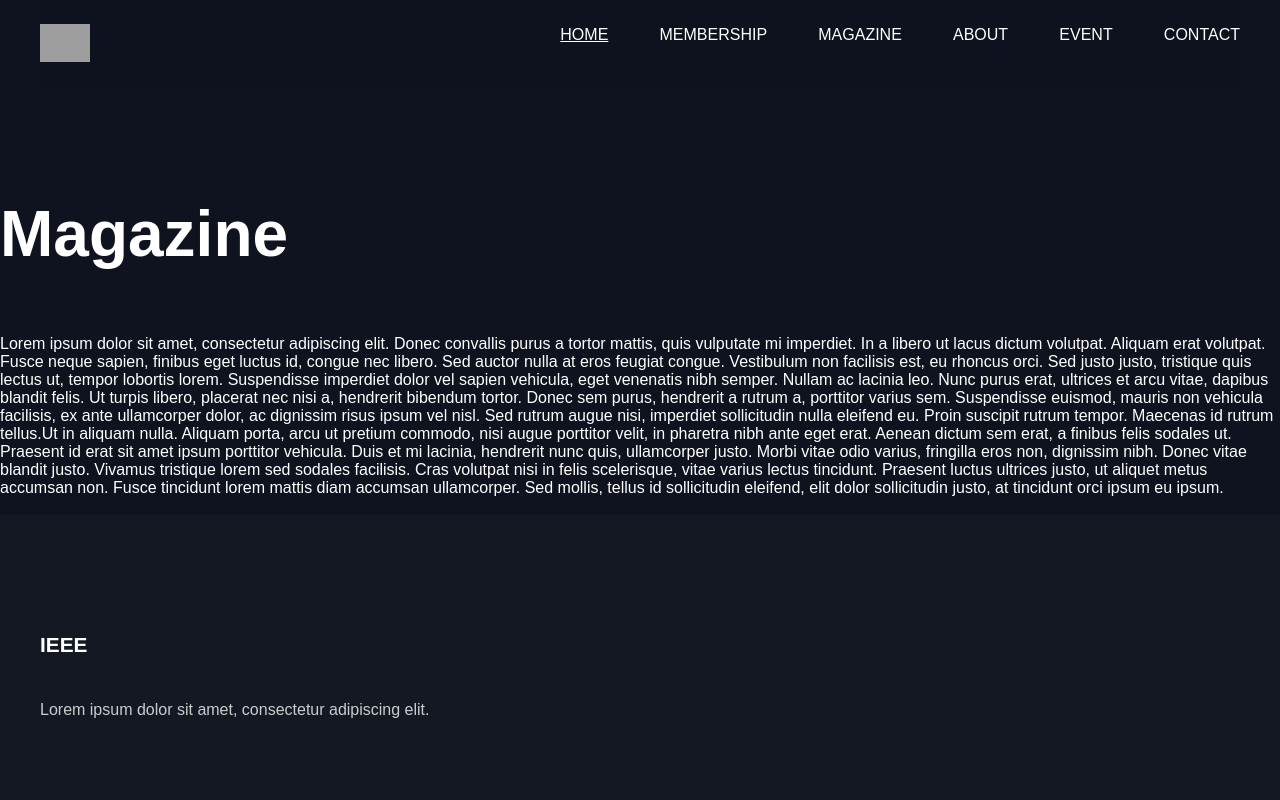
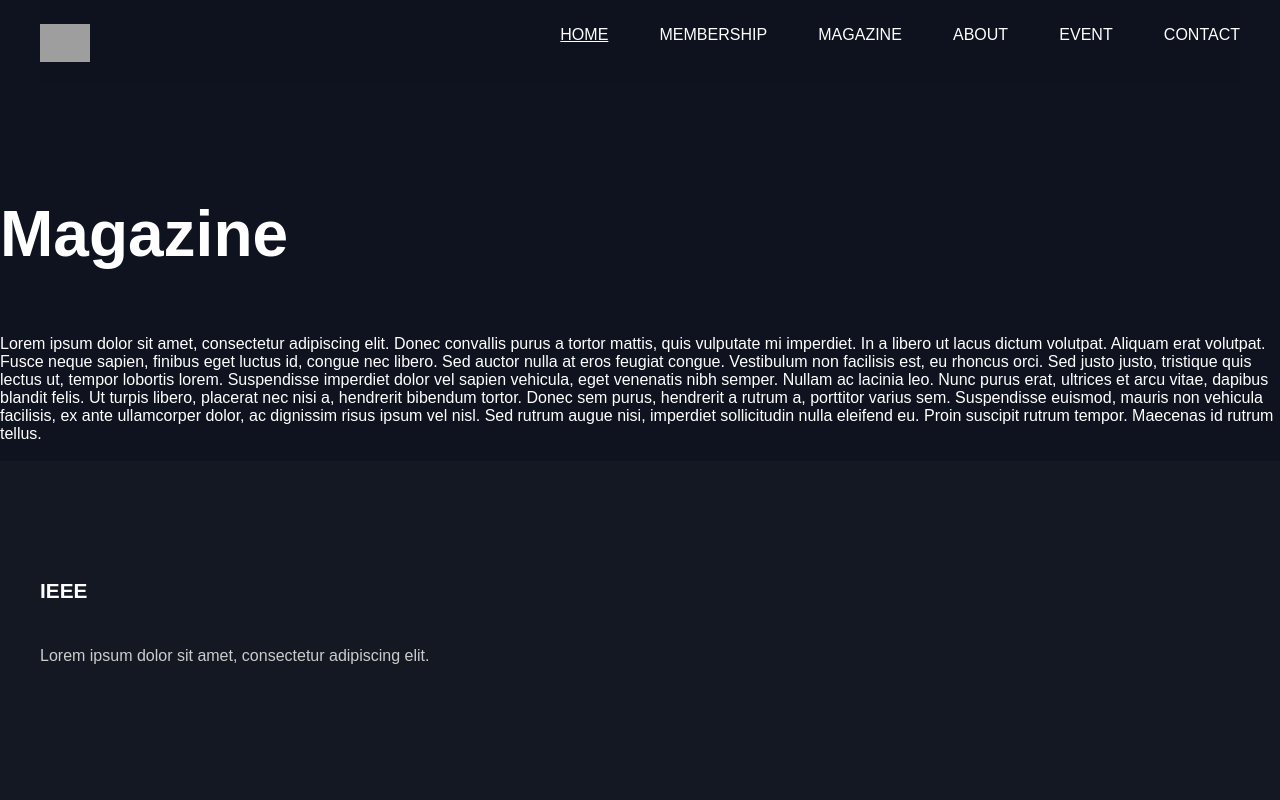
Before and after one commit to bLank-10/react-website, a React (Create React App) app: page /#/magazine in a window 1280 px wide. Shown: the top 800 px of the page. Built offline with nearby package versions, Linux system fonts and the light colour scheme; grey boxes are pictures that could not be loaded.

Commit message:
new-patch

```diff
--- a/src/pages/about/about.js
+++ b/src/pages/about/about.js
@@ -22,19 +22,6 @@ const About = () => {
           nisl. Sed rutrum augue nisi, imperdiet sollicitudin nulla eleifend eu.
           Proin suscipit rutrum tempor. Maecenas id rutrum tellus.
         </AboutP>
-        <AboutP>
-          Ut in aliquam nulla. Aliquam porta, arcu ut pretium commodo, nisi
-          augue porttitor velit, in pharetra nibh ante eget erat. Aenean dictum
-          sem erat, a finibus felis sodales ut. Praesent id erat sit amet ipsum
-          porttitor vehicula. Duis et mi lacinia, hendrerit nunc quis,
-          ullamcorper justo. Morbi vitae odio varius, fringilla eros non,
-          dignissim nibh. Donec vitae blandit justo. Vivamus tristique lorem sed
-          sodales facilisis. Cras volutpat nisi in felis scelerisque, vitae
-          varius lectus tincidunt. Praesent luctus ultrices justo, ut aliquet
-          metus accumsan non. Fusce tincidunt lorem mattis diam accumsan
-          ullamcorper. Sed mollis, tellus id sollicitudin eleifend, elit dolor
-          sollicitudin justo, at tincidunt orci ipsum eu ipsum.
-        </AboutP>
       </article>
     </AboutSection>
   );
--- a/src/pages/event/event.js
+++ b/src/pages/event/event.js
@@ -21,19 +21,6 @@ const Event = () => {
           nisl. Sed rutrum augue nisi, imperdiet sollicitudin nulla eleifend eu.
           Proin suscipit rutrum tempor. Maecenas id rutrum tellus.
         </eventP>
-        <eventP>
-          Ut in aliquam nulla. Aliquam porta, arcu ut pretium commodo, nisi
-          augue porttitor velit, in pharetra nibh ante eget erat. Aenean dictum
-          sem erat, a finibus felis sodales ut. Praesent id erat sit amet ipsum
-          porttitor vehicula. Duis et mi lacinia, hendrerit nunc quis,
-          ullamcorper justo. Morbi vitae odio varius, fringilla eros non,
-          dignissim nibh. Donec vitae blandit justo. Vivamus tristique lorem sed
-          sodales facilisis. Cras volutpat nisi in felis scelerisque, vitae
-          varius lectus tincidunt. Praesent luctus ultrices justo, ut aliquet
-          metus accumsan non. Fusce tincidunt lorem mattis diam accumsan
-          ullamcorper. Sed mollis, tellus id sollicitudin eleifend, elit dolor
-          sollicitudin justo, at tincidunt orci ipsum eu ipsum.
-        </eventP>
       </article>
     </eventSection>
   );
--- a/src/pages/magazine/magazine.js
+++ b/src/pages/magazine/magazine.js
@@ -21,19 +21,6 @@ const Magazine = () => {
           nisl. Sed rutrum augue nisi, imperdiet sollicitudin nulla eleifend eu.
           Proin suscipit rutrum tempor. Maecenas id rutrum tellus.
         </magazineP>
-        <magazineP>
-          Ut in aliquam nulla. Aliquam porta, arcu ut pretium commodo, nisi
-          augue porttitor velit, in pharetra nibh ante eget erat. Aenean dictum
-          sem erat, a finibus felis sodales ut. Praesent id erat sit amet ipsum
-          porttitor vehicula. Duis et mi lacinia, hendrerit nunc quis,
-          ullamcorper justo. Morbi vitae odio varius, fringilla eros non,
-          dignissim nibh. Donec vitae blandit justo. Vivamus tristique lorem sed
-          sodales facilisis. Cras volutpat nisi in felis scelerisque, vitae
-          varius lectus tincidunt. Praesent luctus ultrices justo, ut aliquet
-          metus accumsan non. Fusce tincidunt lorem mattis diam accumsan
-          ullamcorper. Sed mollis, tellus id sollicitudin eleifend, elit dolor
-          sollicitudin justo, at tincidunt orci ipsum eu ipsum.
-        </magazineP>
       </article>
     </magazineSection>
   );
--- a/src/pages/membership/membership.js
+++ b/src/pages/membership/membership.js
@@ -21,19 +21,6 @@ const Membership = () => {
           nisl. Sed rutrum augue nisi, imperdiet sollicitudin nulla eleifend eu.
           Proin suscipit rutrum tempor. Maecenas id rutrum tellus.
         </membershipP>
-        <membershipP>
-          Ut in aliquam nulla. Aliquam porta, arcu ut pretium commodo, nisi
-          augue porttitor velit, in pharetra nibh ante eget erat. Aenean dictum
-          sem erat, a finibus felis sodales ut. Praesent id erat sit amet ipsum
-          porttitor vehicula. Duis et mi lacinia, hendrerit nunc quis,
-          ullamcorper justo. Morbi vitae odio varius, fringilla eros non,
-          dignissim nibh. Donec vitae blandit justo. Vivamus tristique lorem sed
-          sodales facilisis. Cras volutpat nisi in felis scelerisque, vitae
-          varius lectus tincidunt. Praesent luctus ultrices justo, ut aliquet
-          metus accumsan non. Fusce tincidunt lorem mattis diam accumsan
-          ullamcorper. Sed mollis, tellus id sollicitudin eleifend, elit dolor
-          sollicitudin justo, at tincidunt orci ipsum eu ipsum.
-        </membershipP>
       </article>
     </membershipSection>
   );
```
